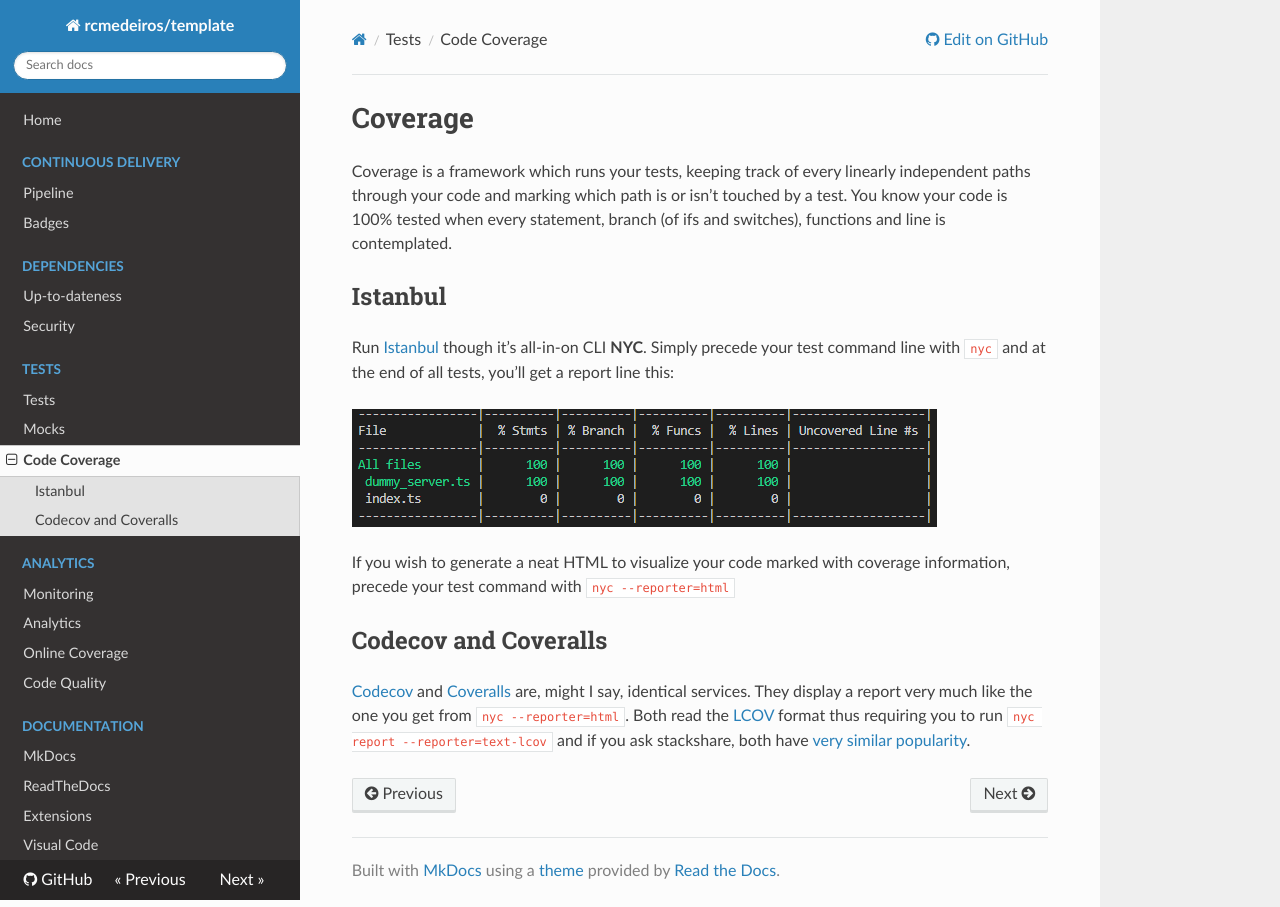
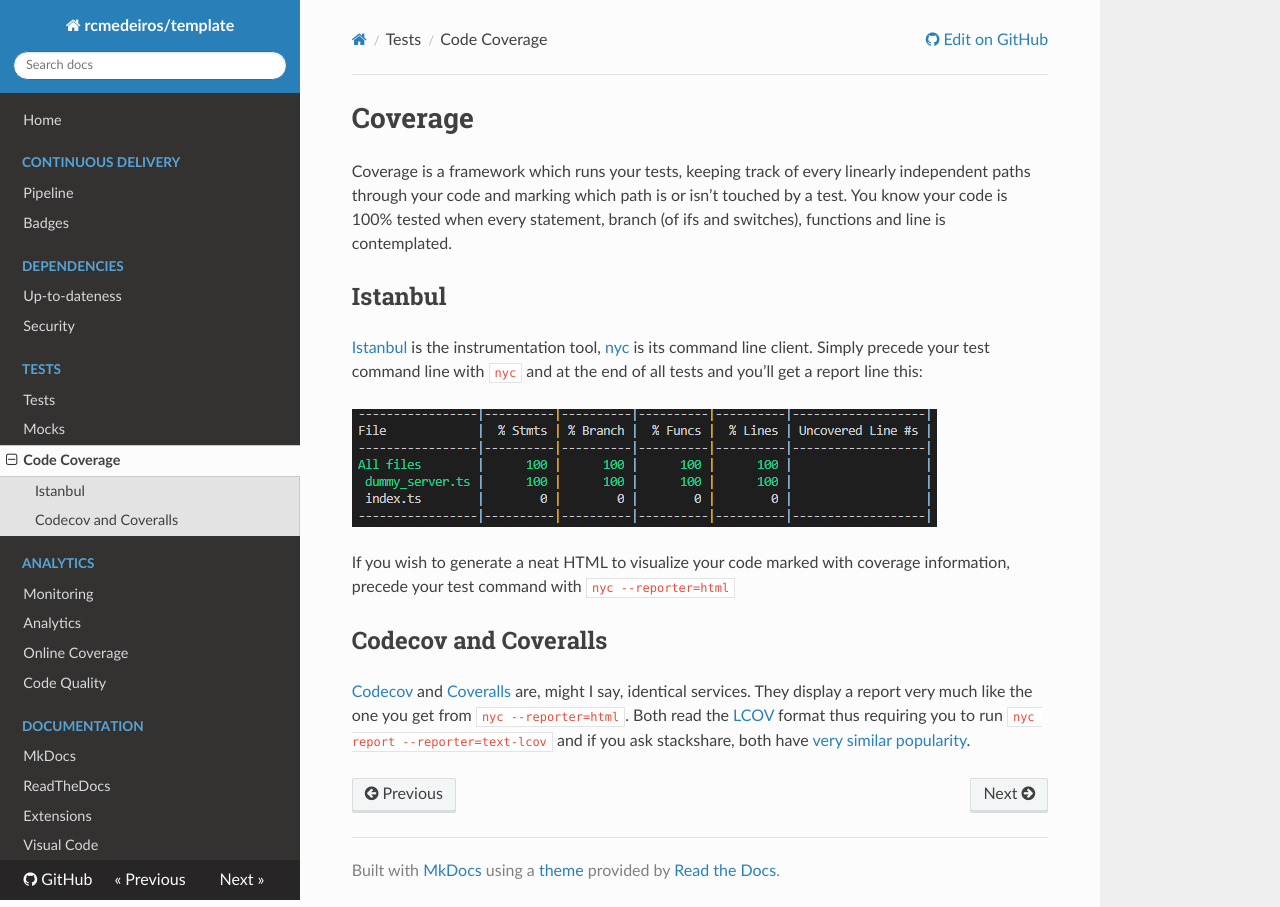
Before and after one commit to rcmedeiros/template, an MkDocs documentation site: the page built from mkdocs/coverage.md, in a window 1280 px wide. Built offline with MkDocs 1.6.1, drawn with Linux system fonts in a browser that asks for light colours; nearby versions of some CDN libraries.

Commit message:
docs: Fix text

```diff
--- a/mkdocs/coverage.md
+++ b/mkdocs/coverage.md
@@ -4,7 +4,7 @@ Coverage is a framework which runs your tests, keeping track of every linearly i
 
 ## Istanbul
 
-Run [Istanbul](https://istanbul.js.org/) though it's all-in-on CLI **NYC**. Simply precede your test command line with `nyc` and at the end of all tests, you'll get a report line this:
+[Istanbul](https://istanbul.js.org/) is the instrumentation tool, [nyc](https://github.com/istanbuljs/nyc) is its command line client. Simply precede your test command line with `nyc` and at the end of all tests and you'll get a report line this:
 
 ![](assets/coverage_report.png)
 
```
